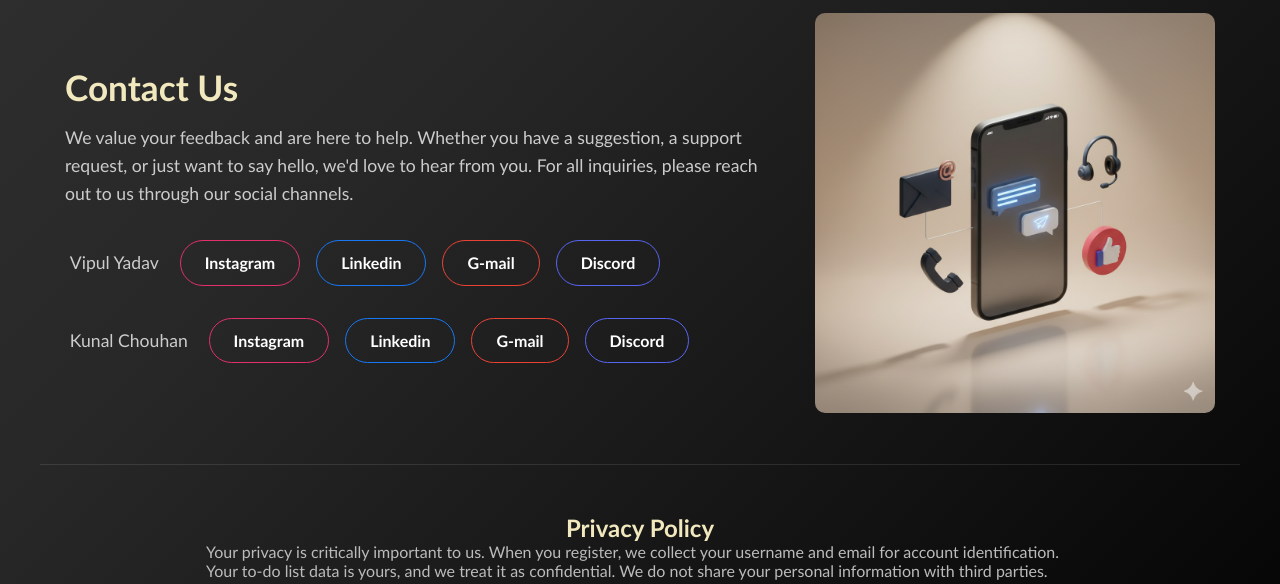
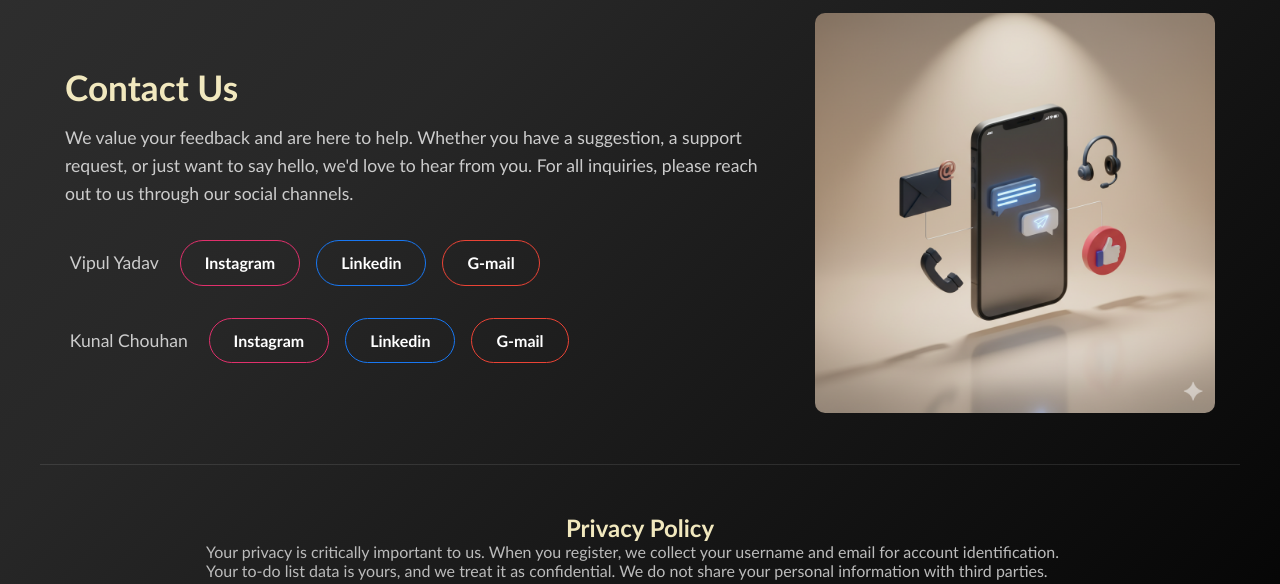
Before and after one commit to vipulyadav-2004/Collaborative-ToDo, a Flask app: page /about in a window 1280 px wide. Shown: the part 1137-1721 px from the top of the page. Run offline with Flask 3, Linux system fonts and the light colour scheme; some web fonts are replaced.

Commit message:
gmail added

```diff
--- a/backend/templates/about.html
+++ b/backend/templates/about.html
@@ -47,8 +47,8 @@
           </div>
           <a href="https://www.instagram.com/sketchesbyvips/?hl=en" class="social-link instagram">Instagram</a>
           <a href="https://www.linkedin.com/in/vipul-yadav-1362a7310" class="social-link facebook">Linkedin</a>
-          <a href="#" class="social-link gmail">G-mail</a>
-          <a href="#" class="social-link discord">Discord</a>
+          <a href="mailto:vipulyadav0709@gmail.com" class="social-link gmail">G-mail</a>
+
         </div>
          <div class="social-links">
           <div class="dev">
@@ -56,8 +56,8 @@
           </div>
           <a href="https://www.instagram.com/kunal_chouhann/?hl=en" class="social-link instagram">Instagram</a>
           <a href="https://www.linkedin.com/in/kunal-chouhan-724470373" class="social-link facebook">Linkedin</a>
-          <a href="#" class="social-link gmail">G-mail</a>
-          <a href="#" class="social-link discord">Discord</a>
+          <a href="mailto:kunalchouhan037@gmai.com" class="social-link gmail">G-mail</a>
+
         </div>
       </div>
       <div class="about-image">
```
